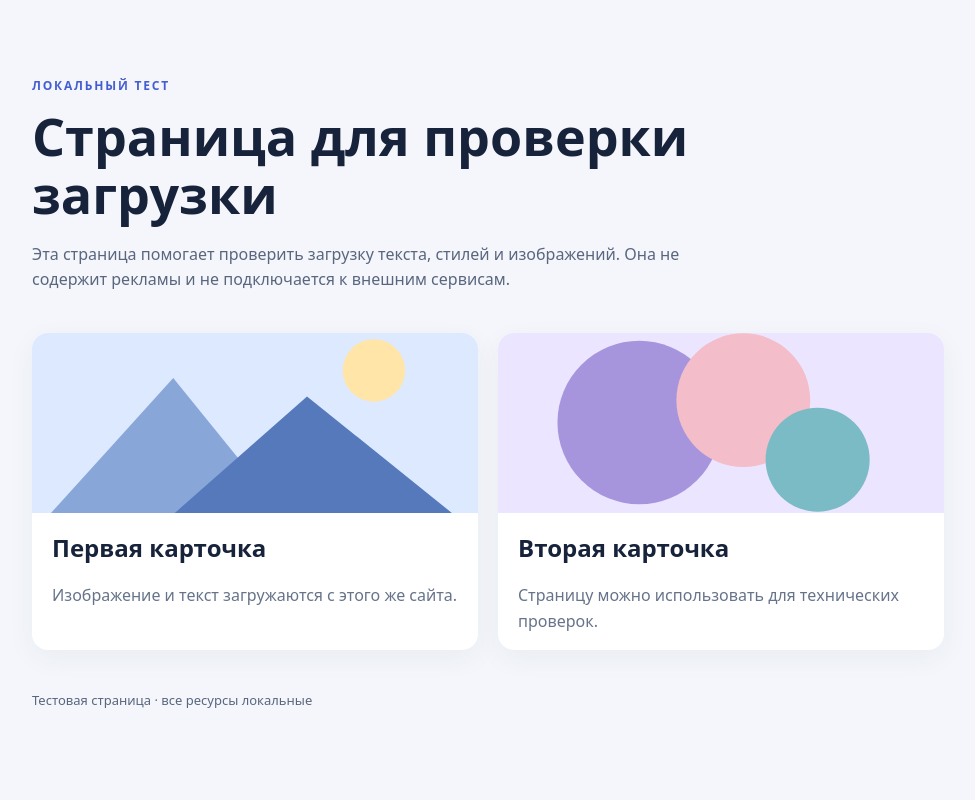
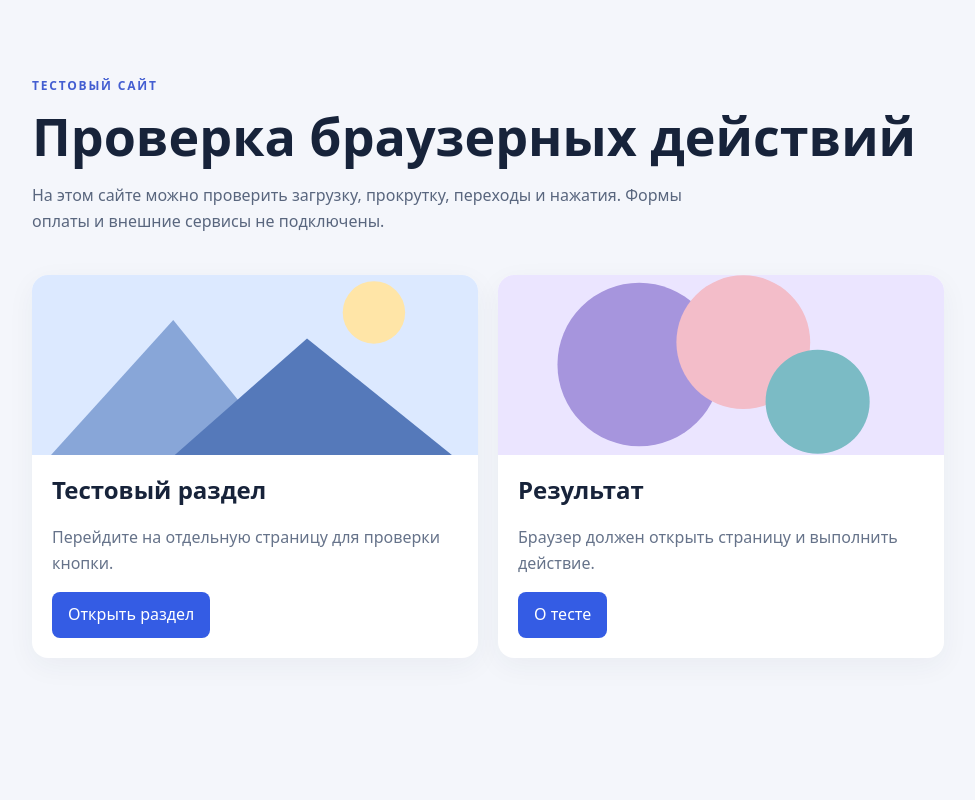
Before and after one commit to Keduvar/test-web, a plain HTML site: page index.html in a window 1280 px wide. Shown: the top 800 px of the page, without its empty margins (152-1127 px from the left). Drawn offline with Linux system fonts and the light colour scheme.

Commit message:
Добавить пару страниц

```diff
--- a/index.html
+++ b/index.html
@@ -1,21 +1,14 @@
 <!doctype html>
 <html lang="ru">
-<head>
-  <meta charset="utf-8">
-  <meta name="viewport" content="width=device-width, initial-scale=1">
-  <title>Тестовая страница</title>
-  <link rel="stylesheet" href="style.css">
-</head>
-<body>
-  <main>
-    <p class="label">ЛОКАЛЬНЫЙ ТЕСТ</p>
-    <h1>Страница для проверки загрузки</h1>
-    <p>Эта страница помогает проверить загрузку текста, стилей и изображений. Она не содержит рекламы и не подключается к внешним сервисам.</p>
-    <div class="cards">
-      <article><img src="image-1.svg" alt="Абстрактные горы"><h2>Первая карточка</h2><p>Изображение и текст загружаются с этого же сайта.</p></article>
-      <article><img src="image-2.svg" alt="Абстрактные круги"><h2>Вторая карточка</h2><p>Страницу можно использовать для технических проверок.</p></article>
-    </div>
-    <p class="foot">Тестовая страница · все ресурсы локальные</p>
-  </main>
-</body>
-</html>
+<head><meta charset="utf-8"><meta name="viewport" content="width=device-width, initial-scale=1"><title>Тестовый сайт — главная</title><link rel="stylesheet" href="style.css"></head>
+<body><main>
+  <p class="label">ТЕСТОВЫЙ САЙТ</p>
+  <h1>Проверка браузерных действий</h1>
+  <p>На этом сайте можно проверить загрузку, прокрутку, переходы и нажатия. Формы оплаты и внешние сервисы не подключены.</p>
+  <div class="cards">
+    <article><img src="image-1.svg" alt="Абстрактные горы"><h2>Тестовый раздел</h2><p>Перейдите на отдельную страницу для проверки кнопки.</p><a class="button" href="details.html" data-test="next-page">Открыть раздел</a></article>
+    <article><img src="image-2.svg" alt="Абстрактные круги"><h2>Результат</h2><p>Браузер должен открыть страницу и выполнить действие.</p><a class="button" href="about.html">О тесте</a></article>
+  </div>
+  <section class="spacer"><h2>Прокрутка страницы</h2><p>Этот раздел расположен ниже, чтобы можно было проверить прокрутку.</p><a href="details.html" data-test="scroll-target">Перейти к проверке</a></section>
+  <p class="foot">Тестовая страница · все ресурсы локальные</p>
+</main></body></html>
--- a/style.css
+++ b/style.css
@@ -1 +1,2 @@
 *{box-sizing:border-box}body{margin:0;background:#f4f6fb;color:#17233a;font:16px/1.6 system-ui,sans-serif}main{max-width:960px;margin:0 auto;padding:64px 24px}.label{color:#435ed1;font-size:12px;font-weight:700;letter-spacing:.15em}h1{font-size:clamp(32px,5vw,52px);line-height:1.12;margin:12px 0 18px}main>p{max-width:680px;color:#59667e}.cards{display:grid;grid-template-columns:repeat(auto-fit,minmax(240px,1fr));gap:20px;margin-top:40px}article{background:white;border-radius:16px;overflow:hidden;box-shadow:0 8px 28px #2433550d}article img{display:block;width:100%;height:180px;object-fit:cover}article h2,article p{margin:16px 20px}article p{color:#66738a}.foot{margin-top:40px;font-size:13px}
+.button,button{display:inline-block;margin:0 20px 20px;padding:10px 16px;border:0;border-radius:8px;background:#345ce4;color:#fff;font:inherit;text-decoration:none;cursor:pointer}main>button{margin:0}.spacer{margin-top:420px;padding:24px;background:white;border-radius:16px}a{color:#345ce4}.button{color:white}
--- /dev/null
+++ b/test.js
@@ -0,0 +1,4 @@
+// Локальное тестовое действие: проверяем выполнение JavaScript и нажатие кнопки.
+document.querySelector('[data-test="action-button"]').addEventListener('click', () => {
+  document.querySelector('[data-test="action-result"]').textContent = 'Кнопка нажата: JavaScript работает.';
+});
```
Also changed, not shown: about.html (added, +3 -0 lines), details.html (added, +11 -0 lines).
